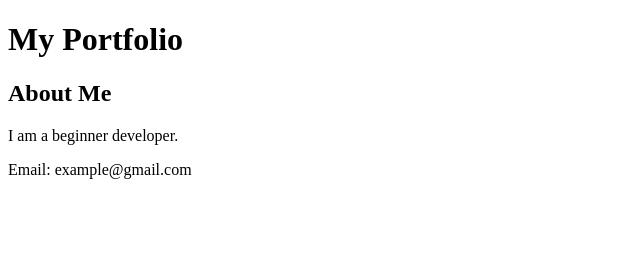
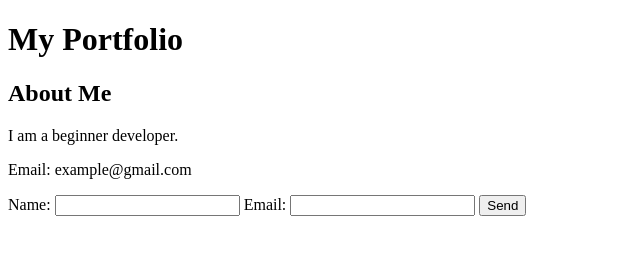
Before and after one commit to QuanNguyen2504/my-portfolio, a plain HTML site: page index.html in a window 1280 px wide. Shown: the whole page, without its empty margins (0-640 px from the left). Drawn offline with Linux system fonts and the light colour scheme.

Commit message:
feat: add contact form

```diff
--- a/index.html
+++ b/index.html
@@ -13,6 +13,15 @@
 <section id="contact">
   <p>Email: example@gmail.com</p>
 </section>
+<form>
+  <label>Name:</label>
+  <input type="text">
+
+  <label>Email:</label>
+  <input type="email">
+
+  <button type="submit">Send</button>
+</form>
 
 
 </header>
```
